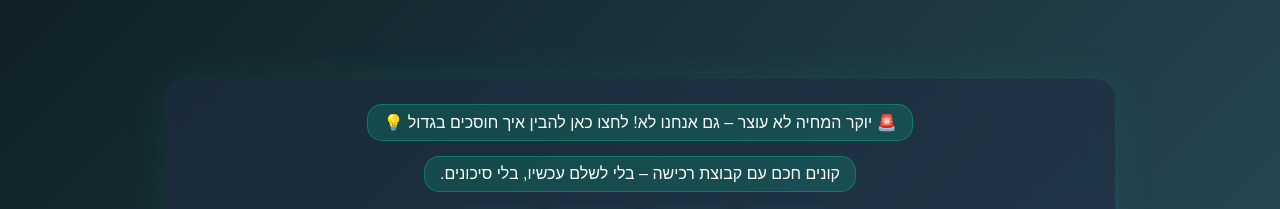
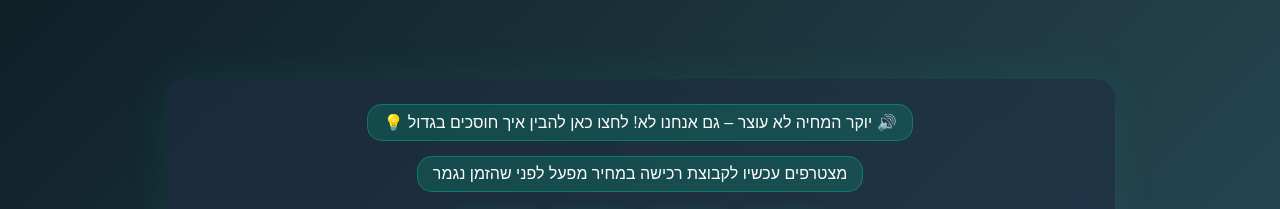
Before and after one commit to VIPOCONNECT/Group-purchase-massage-chair-2, a plain HTML site: page index.html in a window 1280 px wide. Shown: the top 209 px of the page. Drawn offline with Linux system fonts and the light colour scheme.

Commit message:
שינוי טקסט התגית הראשית

```diff
--- a/index.html
+++ b/index.html
@@ -374,8 +374,8 @@
 <body>
   <div class="glass-wrapper">
     <header class="hero">
-      <p class="tagline" onclick="toggleSloganModal()">🚨 יוקר המחיה לא עוצר – גם אנחנו לא! לחצו כאן להבין איך חוסכים בגדול 💡</p>
-      <p class="tagline">קונים חכם עם קבוצת רכישה – בלי לשלם עכשיו, בלי סיכונים.</p>
+      <p class="tagline" onclick="toggleSloganModal()">🔊 יוקר המחיה לא עוצר – גם אנחנו לא! לחצו כאן להבין איך חוסכים בגדול 💡</p>
+      <p class="tagline">מצטרפים עכשיו לקבוצת רכישה במחיר מפעל לפני שהזמן נגמר</p>
     </header>
 
     <div class="countdown-container">
```
